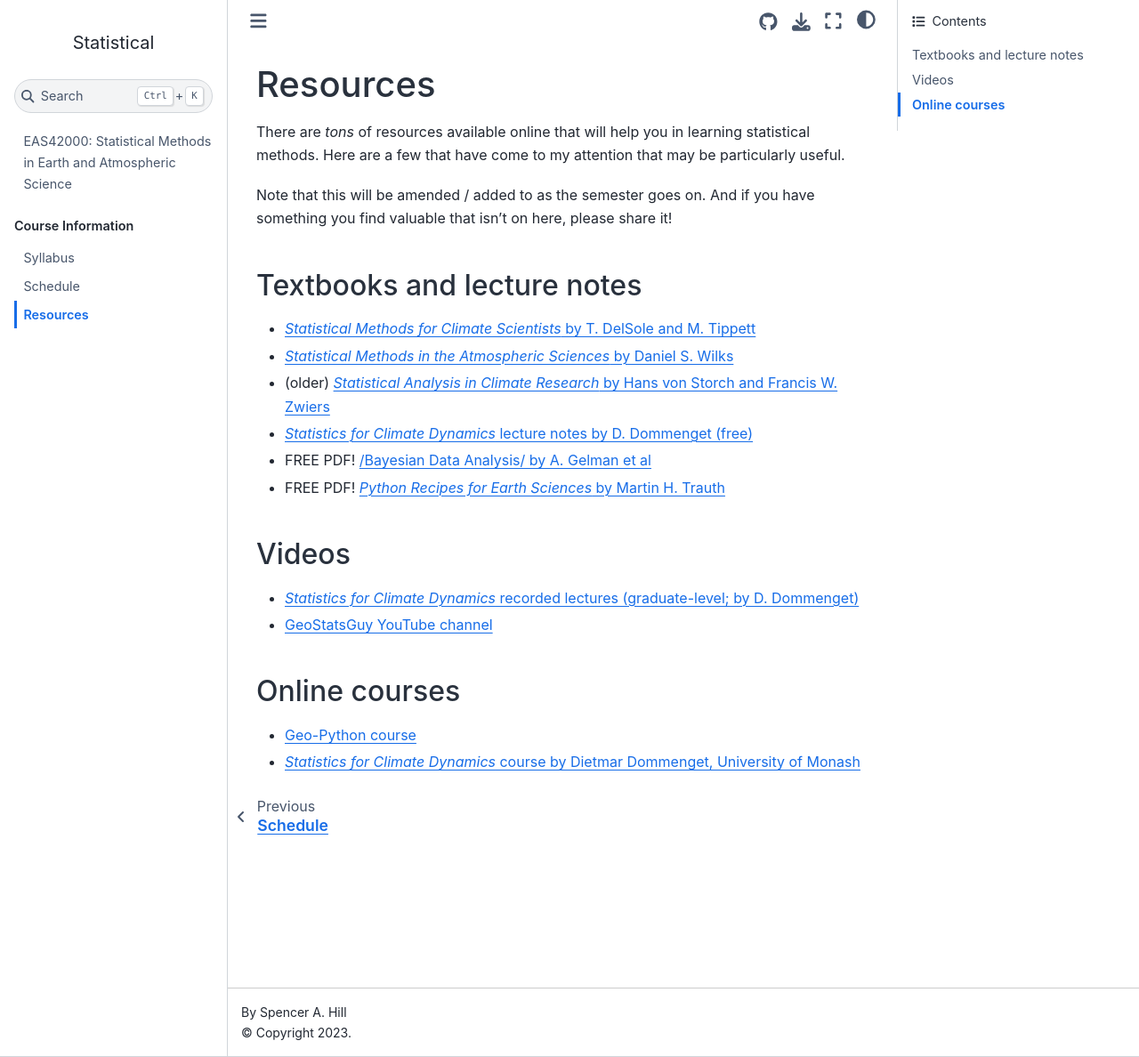
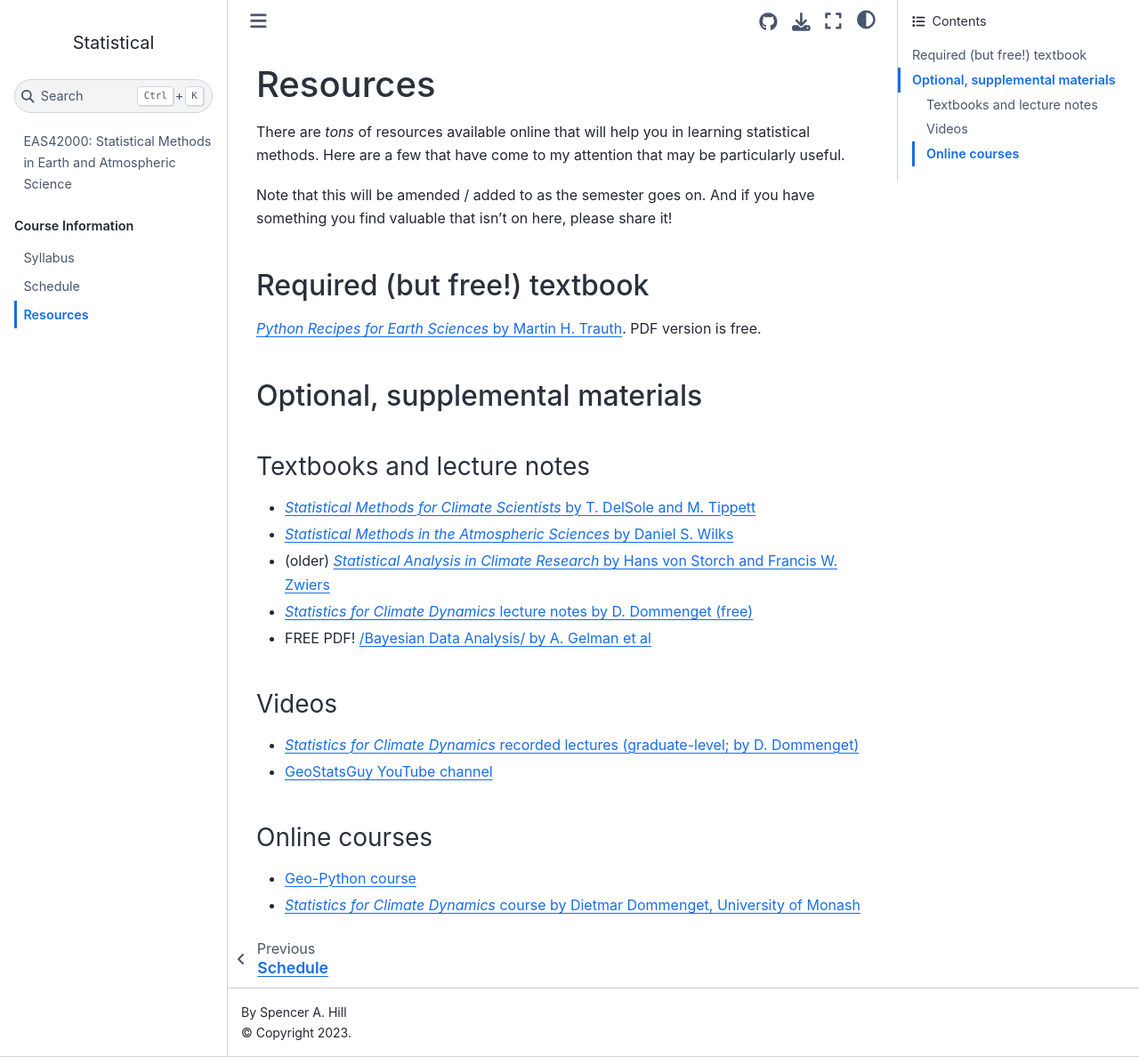
Before and after one commit to spencerahill/stat-methods-course, a Jupyter Book: the page built from info/resources.md, in a window 1280 px wide and 1188 px high. Shown: the whole window at 89% size. Built offline with Jupyter Book 1.0.4 settings and Sphinx 7.4.7 and the Sphinx Book theme 1.1.4, drawn with Linux system fonts in a browser that asks for light colours; pages that are not in the unit, such as notebooks, are missing from menus.

```diff
--- a/_toc.yml
+++ b/_toc.yml
@@ -14,6 +14,8 @@ parts:
     chapters:
       - file: lectures/intro
       - file: lectures/descriptive-statistics
+      - file: lectures/probability-theory
+      - file: lectures/hypothesis-tests
   - caption: Assignments
     numbered: 4
     chapters:
--- a/info/resources.md
+++ b/info/resources.md
@@ -1,23 +1,24 @@
 # Resources
-
 There are *tons* of resources available online that will help you in learning statistical methods.  Here are a few that have come to my attention that may be particularly useful.
 
 Note that this will be amended / added to as the semester goes on.  And if you have something you find valuable that isn't on here, please share it!
 
-## Textbooks and lecture notes
+## Required (but free!) textbook
+[*Python Recipes for Earth Sciences* by Martin H. Trauth](https://link.springer.com/book/10.1007/978-3-031-07719-7).  PDF version is free.
 
+## Optional, supplemental materials
+
+### Textbooks and lecture notes
 * [*Statistical Methods for Climate Scientists* by T. DelSole and M. Tippett](https://doi.org/10.1017/9781108659055)
 * [*Statistical Methods in the Atmospheric Sciences* by Daniel S. Wilks](https://doi.org/10.1016/C2017-0-03921-6)
 * (older) [*Statistical Analysis in Climate Research* by Hans von Storch and Francis W. Zwiers](https://doi.org/10.1017/CBO9780511612336)
 * [*Statistics for Climate Dynamics* lecture notes by D. Dommenget (free)](https://users.monash.edu.au/~dietmard/teaching/statistics-for-climate-reserach/dommenget.statistics.lecture.notes.pdf)
 * FREE PDF! [/Bayesian Data Analysis/ by A. Gelman et al ](http://www.stat.columbia.edu/~gelman/book/)
-* FREE PDF! [*Python Recipes for Earth Sciences* by Martin H. Trauth](https://link.springer.com/book/10.1007/978-3-031-07719-7)
 
-## Videos
+### Videos
 * [*Statistics for Climate Dynamics* recorded lectures (graduate-level; by D. Dommenget)](https://users.monash.edu.au/~dietmard/teaching/statistics-for-climate-reserach/lecture-videos/)
 * [GeoStatsGuy YouTube channel](https://www.youtube.com/@GeostatsGuyLectures)
 
-
-## Online courses
+### Online courses
 * [Geo-Python course](https://geo-python-site.readthedocs.io/en/latest/index.html)
 * [*Statistics for Climate Dynamics* course by Dietmar Dommenget, University of Monash](https://users.monash.edu.au/~dietmard/teaching/statistics-for-climate-reserach/)
```
Also changed, not shown: home.md (+8 -1 lines), info/schedule.md (+46 -10 lines), 4 other files.
